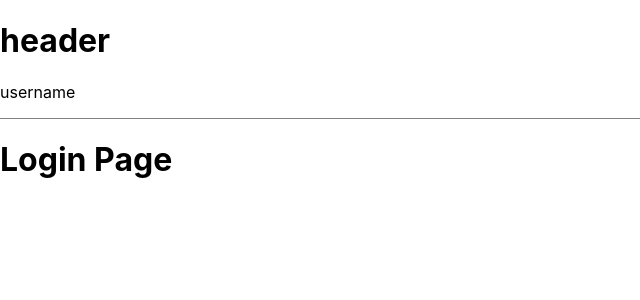
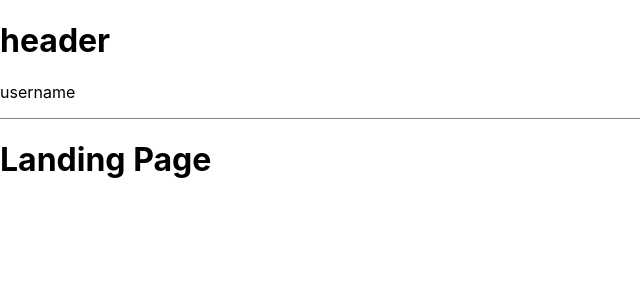
Before and after one commit to saraavvi/todo-react-frontend, a React (Create React App) app: page /login in a window 1280 px wide. Shown: the top 300 px of the page, without its empty margins (0-640 px from the left). Built offline with nearby package versions, Linux system fonts and the light colour scheme.

Commit message:
:recycle: rename components and routes

```diff
--- a/src/App.js
+++ b/src/App.js
@@ -1,7 +1,7 @@
 import React, { useState } from "react";
 import { Switch, Route } from "react-router-dom";
 import ListPage from "./pages/ListPage";
-import LoginPage from "./pages/LoginPage";
+import LandingPage from "./pages/LandingPage";
 import { ListContext } from "./contexts/ListContext";
 import Header from "./components/Header";
 import { Api } from "./api/Api";
@@ -17,11 +17,11 @@ function App() {
       <div>
         <Header />
         <Switch>
-          <Route path="/login">
-            <LoginPage />
+          <Route path="/lists">
+            <ListPage />
           </Route>
           <Route path="/">
-            <ListPage />
+            <LandingPage />
           </Route>
         </Switch>
       </div>
--- a/src/components/List.jsx
+++ b/src/components/List.jsx
@@ -1,5 +1,5 @@
 import React, { useState } from "react";
-import Modal from "../components/Modal";
+import ListModal from "./ListModal";
 import classes from "./List.module.css";
 
 export default function List({ list, handleDelete, handleUpdate }) {
@@ -42,7 +42,7 @@ export default function List({ list, handleDelete, handleUpdate }) {
         </div>
       </div>
       {showModal && (
-        <Modal
+        <ListModal
           handleModalClick={handleModalClick}
           list={list}
           handleUpdate={handleUpdate}
--- a/src/components/Modal.jsx
+++ b/src/components/ListModal.jsx
@@ -1,5 +1,5 @@
 import React, { useState, useEffect } from "react";
-import classes from "./Modal.module.css";
+import classes from "./ListModal.module.css";
 
 const Modal = ({ list, handleModalClick }) => {
   const [titleData, setTitleData] = useState("");
--- /dev/null
+++ b/src/pages/LandingPage.jsx
@@ -0,0 +1,9 @@
+import React from "react";
+
+export default function LandingPage() {
+  return (
+    <div>
+      <h1>Landing Page</h1>
+    </div>
+  );
+}
--- a/src/pages/LoginPage.jsx
+++ /dev/null
@@ -1,9 +0,0 @@
-import React from "react";
-
-export default function LoginPage() {
-  return (
-    <div>
-      <h1>Login Page</h1>
-    </div>
-  );
-}
```
Also changed, not shown: src/components/ListModal.module.css (renamed from src/components/Modal.module.css).
